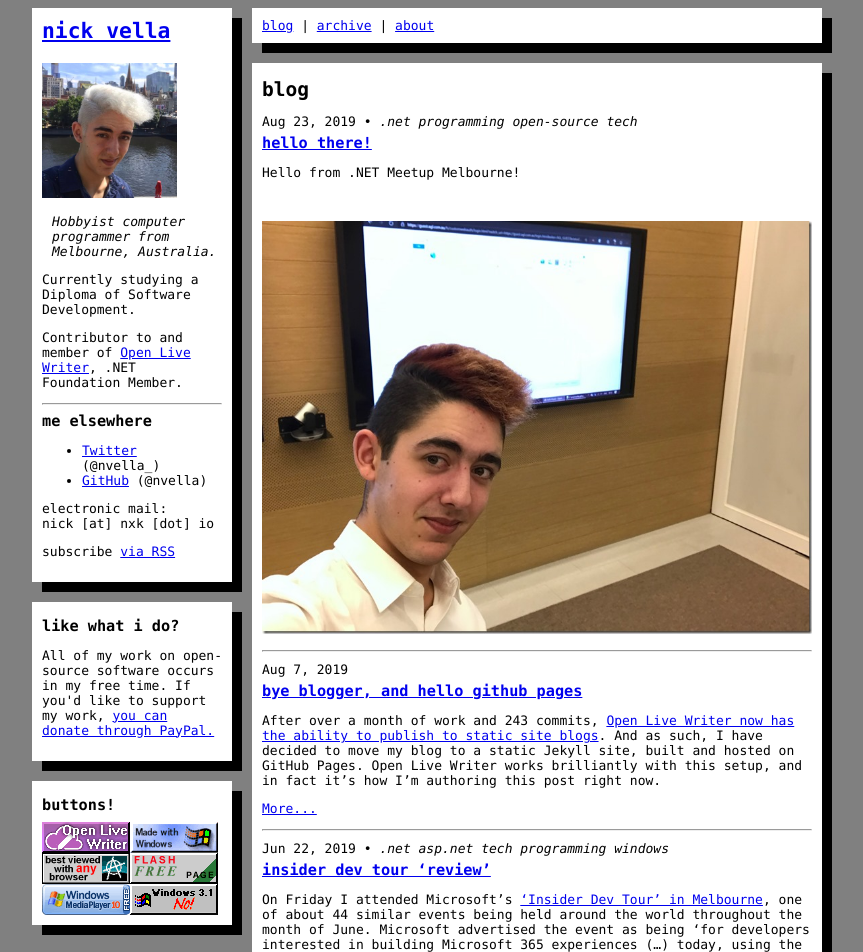
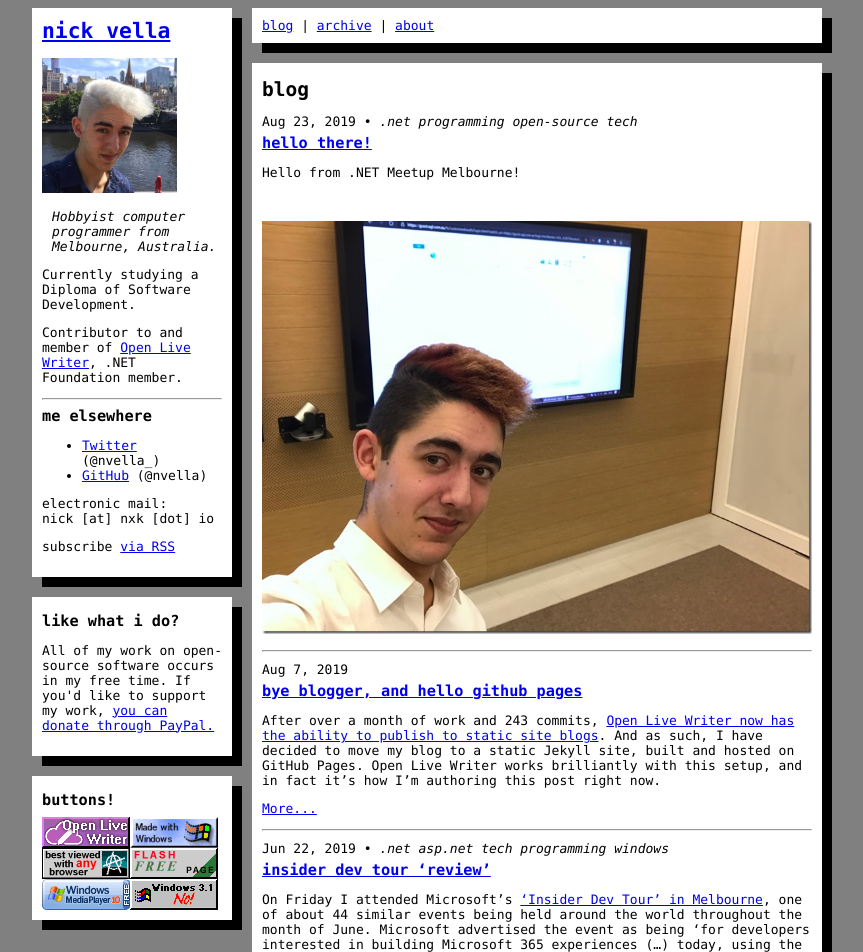
Before and after one commit to nvella/nvella.github.io, a Jekyll site: the page built from index.html, in a window 1280 px wide. Shown: the top 952 px of the page, without its empty margins (208-1071 px from the left). Built offline with Jekyll 4.4.1, drawn with Linux system fonts in a browser that asks for light colours; the list of posts is cut into pages by our own code.

Commit message:
more visual changes

```diff
--- a/_includes/left-col.html
+++ b/_includes/left-col.html
@@ -4,7 +4,7 @@
       <img class="dp" src="{{ "/dp.jpg" | relative_url }}" />
       <p class="site-description">{{site.description}}</p>
       <p>Currently studying a Diploma of Software Development.</p>
-      <p>Contributor to and member of <a href="http://openlivewriter.org">Open Live Writer</a>, .NET Foundation Member.</p>
+      <p>Contributor to and member of <a href="http://openlivewriter.org">Open Live Writer</a>, .NET Foundation member.</p>
       <hr/>
       <h3>me elsewhere</h3>
       <ul>
--- a/_sass/mobile.scss
+++ b/_sass/mobile.scss
@@ -26,4 +26,8 @@
         padding-bottom: 0;
         margin: 0 !important;
     }
+
+    .col-box {
+        box-sizing: border-box;
+    }
 }
--- a/_sass/theme.scss
+++ b/_sass/theme.scss
@@ -23,7 +23,7 @@
     font-size: 16pt;
     font-weight: bold;
     margin: 0 !important;
-    margin-bottom: 20px !important;
+    margin-bottom: 15px !important;
     display: inline-block;
     text-transform: lowercase;
 }
```
